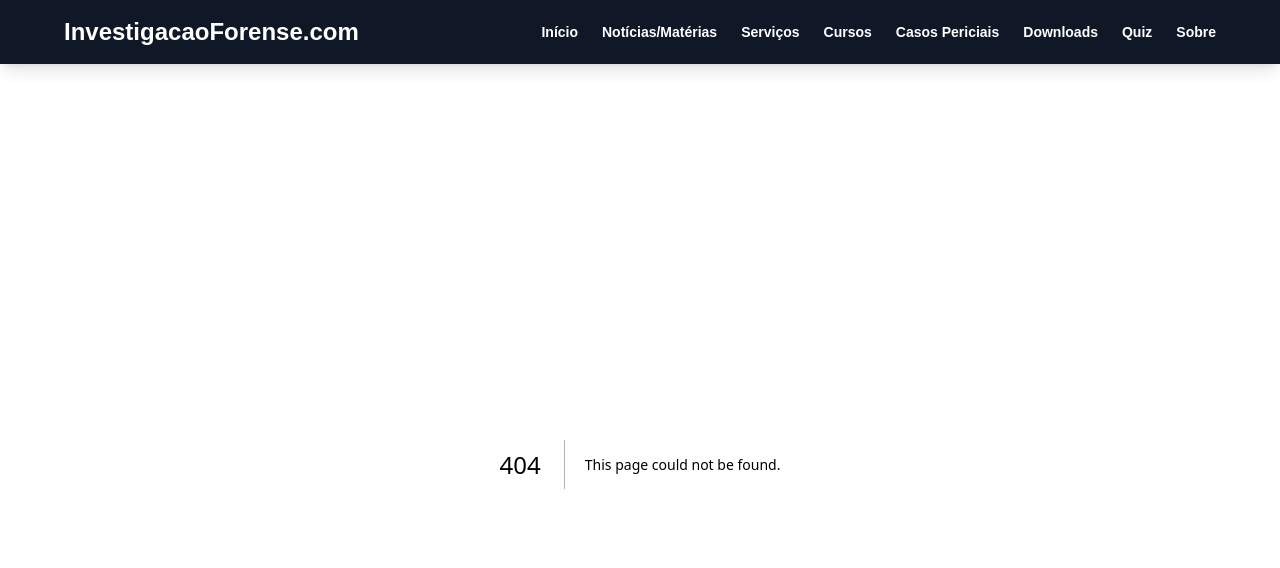
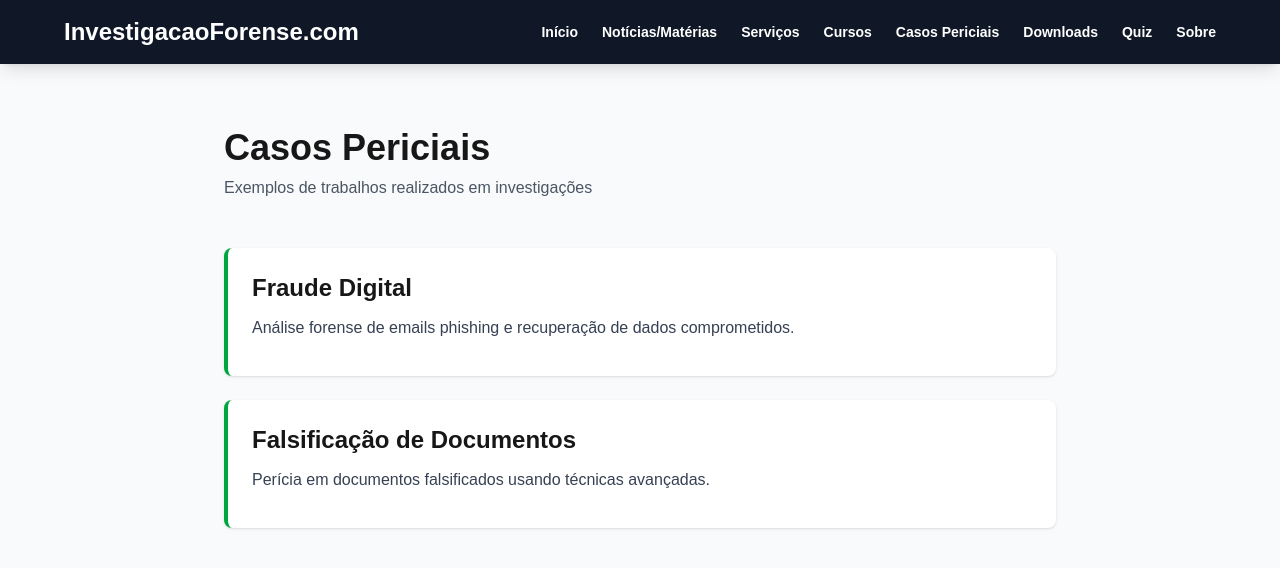
Before and after one commit to talesperito/investigacao-forense, a Next.js app: page /casos in a window 1280 px wide. Before the commit this address had no page. Shown: the top 568 px of the page. Built offline with nearby package versions, Linux system fonts and the light colour scheme.

Commit message:
Create CasosPage component for case examples

```diff
--- /dev/null
+++ b/app/casos/page.tsx
@@ -0,0 +1,22 @@
+'use client';
+
+export default function CasosPage() {
+  return (
+    <div className="min-h-screen bg-gray-50">
+      <div className="max-w-4xl mx-auto px-8 py-16">
+        <h1 className="text-4xl font-bold mb-2">Casos Periciais</h1>
+        <p className="text-gray-600 mb-12">Exemplos de trabalhos realizados em investigações</p>
+        <div className="grid gap-6">
+          <div className="bg-white rounded-lg shadow p-6 border-l-4 border-green-600">
+            <h2 className="text-2xl font-bold mb-3">Fraude Digital</h2>
+            <p className="text-gray-700 mb-3">Análise forense de emails phishing e recuperação de dados comprometidos.</p>
+          </div>
+          <div className="bg-white rounded-lg shadow p-6 border-l-4 border-green-600">
+            <h2 className="text-2xl font-bold mb-3">Falsificação de Documentos</h2>
+            <p className="text-gray-700 mb-3">Perícia em documentos falsificados usando técnicas avançadas.</p>
+          </div>
+        </div>
+      </div>
+    </div>
+  );
+}
```
